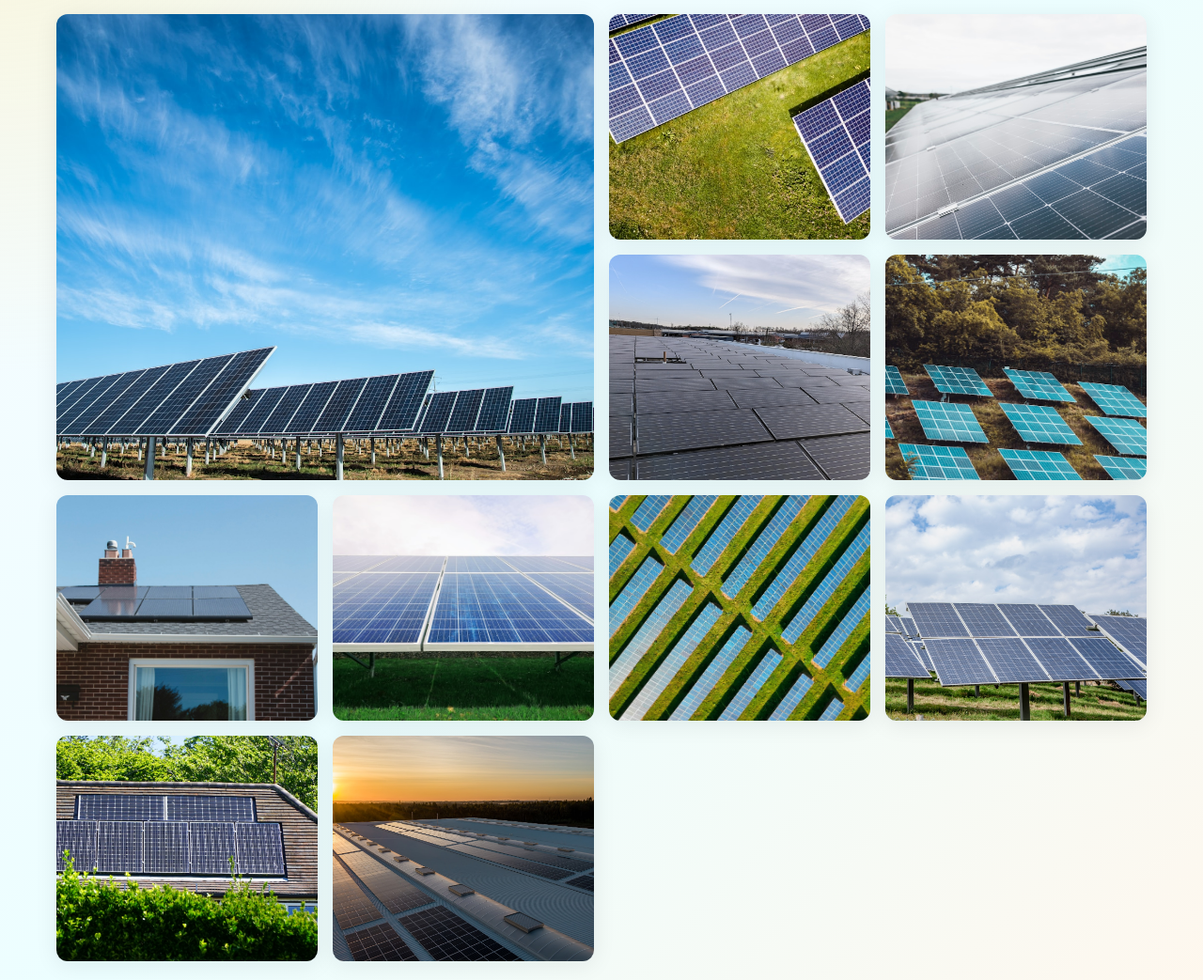
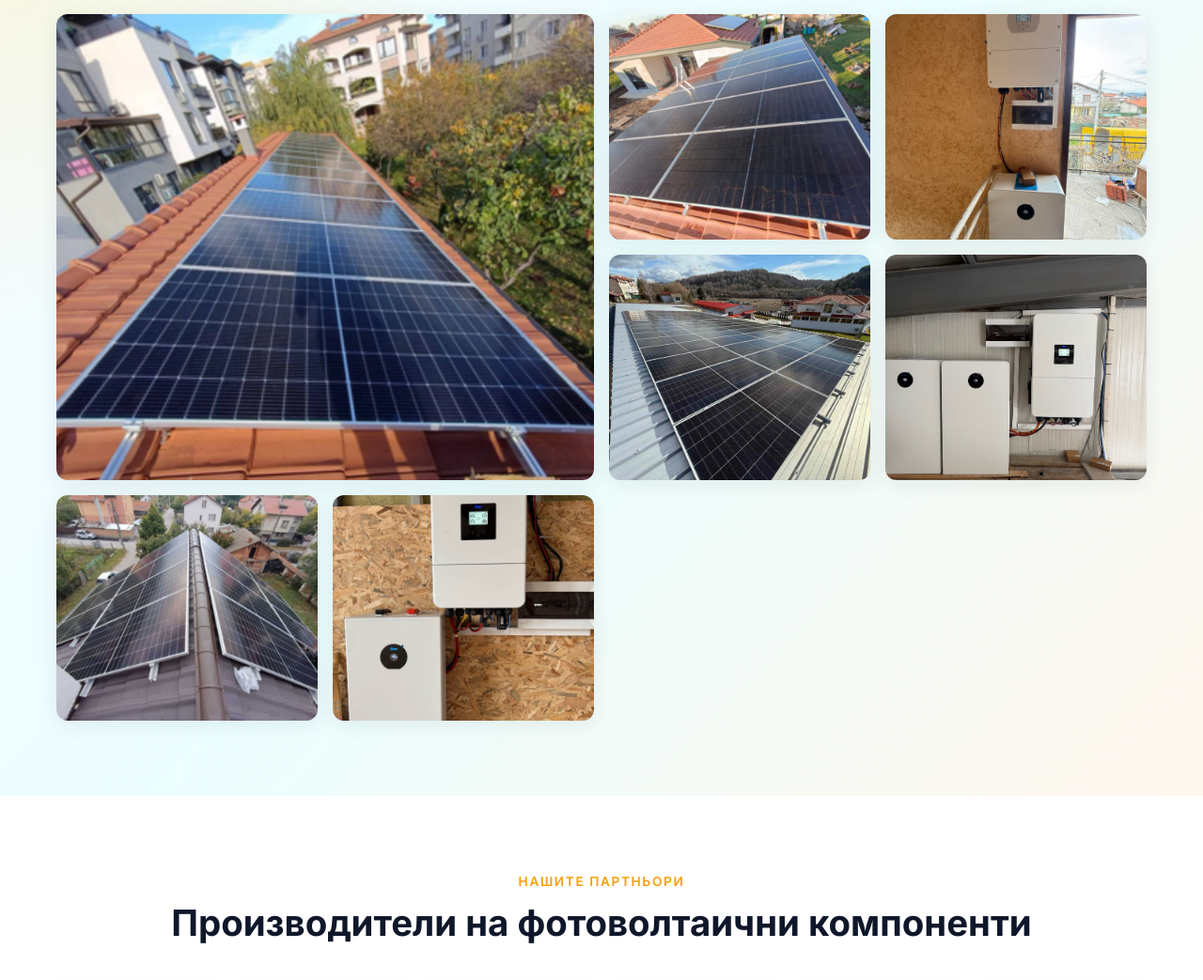
Before and after one commit to goranovski94-bot/Rodopi-Solar, a website: page index.html in a window 1280 px wide. Shown: the part 6349-7392 px from the top of the page at 94% size. Drawn offline with Linux system fonts and the light colour scheme.

Commit message:
Replace portfolio with client project photos

```diff
--- a/index.html
+++ b/index.html
@@ -477,69 +477,45 @@
 
       <div class="portfolio__grid">
         <div class="portfolio-item portfolio-item--featured">
-          <img src="assets/portfolio/solar-portfolio-bright-field.jpg" alt="Индустриална фотоволтаична система 30KW" loading="lazy" decoding="async" />
+          <img src="assets/portfolio/rodopi-portfolio-01-residential-roof.jpg" alt="Жилищна покривна фотоволтаична система" loading="lazy" decoding="async" />
           <div class="portfolio-item__info">
-            <span>Индустриална ФЕЦ система 30KW</span>
+            <span>Жилищна покривна ФЕЦ система</span>
           </div>
         </div>
         <div class="portfolio-item">
-          <img src="assets/portfolio/solar-portfolio-18kw.jpg" alt="Трифазна фотоволтаична система 18KW" loading="lazy" decoding="async" />
+          <img src="assets/portfolio/rodopi-portfolio-02-home-roof-panels.jpg" alt="Домашна фотоволтаична система на керемиден покрив" loading="lazy" decoding="async" />
           <div class="portfolio-item__info">
-            <span>Трифазна ФЕЦ система 18KW</span>
+            <span>Домашна ФЕЦ система</span>
           </div>
         </div>
         <div class="portfolio-item">
-          <img src="assets/portfolio/solar-portfolio-field-closeup.jpg" alt="Наземна фотоволтаична система 20KW" loading="lazy" decoding="async" />
+          <img src="assets/portfolio/rodopi-portfolio-03-deye-inverter-battery.jpg" alt="Deye хибриден инвертор с LiFePO4 батерия" loading="lazy" decoding="async" />
           <div class="portfolio-item__info">
-            <span>Наземна ФЕЦ система 20KW</span>
+            <span>Deye хибридна система</span>
           </div>
         </div>
         <div class="portfolio-item">
-          <img src="assets/portfolio/solar-portfolio-flat-roof.jpg" alt="Покривна фотоволтаична система 24KW" loading="lazy" decoding="async" />
+          <img src="assets/portfolio/rodopi-portfolio-04-industrial-roof-array.jpg" alt="Индустриална покривна фотоволтаична система" loading="lazy" decoding="async" />
           <div class="portfolio-item__info">
-            <span>Покривна ФЕЦ система 24KW</span>
+            <span>Индустриална покривна ФЕЦ</span>
           </div>
         </div>
         <div class="portfolio-item">
-          <img src="assets/portfolio/solar-portfolio-12kw-roof.jpg" alt="Трифазна фотоволтаична система 12KW" loading="lazy" decoding="async" />
+          <img src="assets/portfolio/rodopi-portfolio-05-deye-storage-system.jpg" alt="Deye инвертор с две LiFePO4 батерии" loading="lazy" decoding="async" />
           <div class="portfolio-item__info">
-            <span>Трифазна ФЕЦ система 12KW</span>
+            <span>Deye система с батерии</span>
           </div>
         </div>
         <div class="portfolio-item">
-          <img src="assets/portfolio/solar-portfolio-home-roof.jpg" alt="Домашна фотоволтаична система 10KW" loading="lazy" decoding="async" />
+          <img src="assets/portfolio/rodopi-portfolio-06-ridge-roof-panels.jpg" alt="Фотоволтаични панели на двускатен покрив" loading="lazy" decoding="async" />
           <div class="portfolio-item__info">
-            <span>Домашна ФЕЦ система 10KW</span>
+            <span>Покривна ФЕЦ система</span>
           </div>
         </div>
         <div class="portfolio-item">
-          <img src="assets/portfolio/solar-portfolio-15kw.jpg" alt="Трифазна фотоволтаична система 15KW" loading="lazy" decoding="async" />
+          <img src="assets/portfolio/rodopi-portfolio-07-deye-inverter-storage.jpg" alt="Deye инвертор и LiFePO4 батерия" loading="lazy" decoding="async" />
           <div class="portfolio-item__info">
-            <span>Трифазна ФЕЦ система 15KW</span>
-          </div>
-        </div>
-        <div class="portfolio-item">
-          <img src="assets/portfolio/solar-portfolio-aerial-panel-rows.jpg" alt="Наземна фотоволтаична система 6KW" loading="lazy" decoding="async" />
-          <div class="portfolio-item__info">
-            <span>ФЕЦ система 6KW</span>
-          </div>
-        </div>
-        <div class="portfolio-item">
-          <img src="assets/portfolio/solar-portfolio-field-array.jpg" alt="Фотоволтаична система 10KW" loading="lazy" decoding="async" />
-          <div class="portfolio-item__info">
-            <span>Фотоволтаична система 10KW</span>
-          </div>
-        </div>
-        <div class="portfolio-item">
-          <img src="assets/portfolio/solar-portfolio-residential-roof.jpg" alt="Жилищна фотоволтаична система 8KW" loading="lazy" decoding="async" />
-          <div class="portfolio-item__info">
-            <span>Жилищна ФЕЦ система 8KW</span>
-          </div>
-        </div>
-        <div class="portfolio-item">
-          <img src="assets/portfolio/solar-portfolio-sunset-roof.jpg" alt="Покривна фотоволтаична система 16KW" loading="lazy" decoding="async" />
-          <div class="portfolio-item__info">
-            <span>Покривна ФЕЦ система 16KW</span>
+            <span>Deye инвертор и LiFePO4 батерия</span>
           </div>
         </div>
       </div>
--- a/styles.css
+++ b/styles.css
@@ -66,7 +66,10 @@ input, textarea, select { font-family: inherit; font-size: 1rem; }
   padding: 0 1.25rem;
 }
 
-.section { padding: 5rem 0; }
+.section {
+  padding: 5rem 0;
+  scroll-margin-top: calc(var(--header-h) + 1rem);
+}
 .section--gray { background: var(--gray-bg); }
 .text-center { text-align: center; }
 .section-actions { margin-top: 2.5rem; }
```
Also changed, not shown: tests/site-content.test.js (+12 -16 lines), assets/portfolio/rodopi-portfolio-01-residential-roof.jpg (added), assets/portfolio/rodopi-portfolio-02-home-roof-panels.jpg (added), assets/portfolio/rodopi-portfolio-03-deye-inverter-battery.jpg (added), assets/portfolio/rodopi-portfolio-04-industrial-roof-array.jpg (added), assets/portfolio/rodopi-portfolio-05-deye-storage-system.jpg (added), assets/portfolio/rodopi-portfolio-06-ridge-roof-panels.jpg (added), assets/portfolio/rodopi-portfolio-07-deye-inverter-storage.jpg (added).
